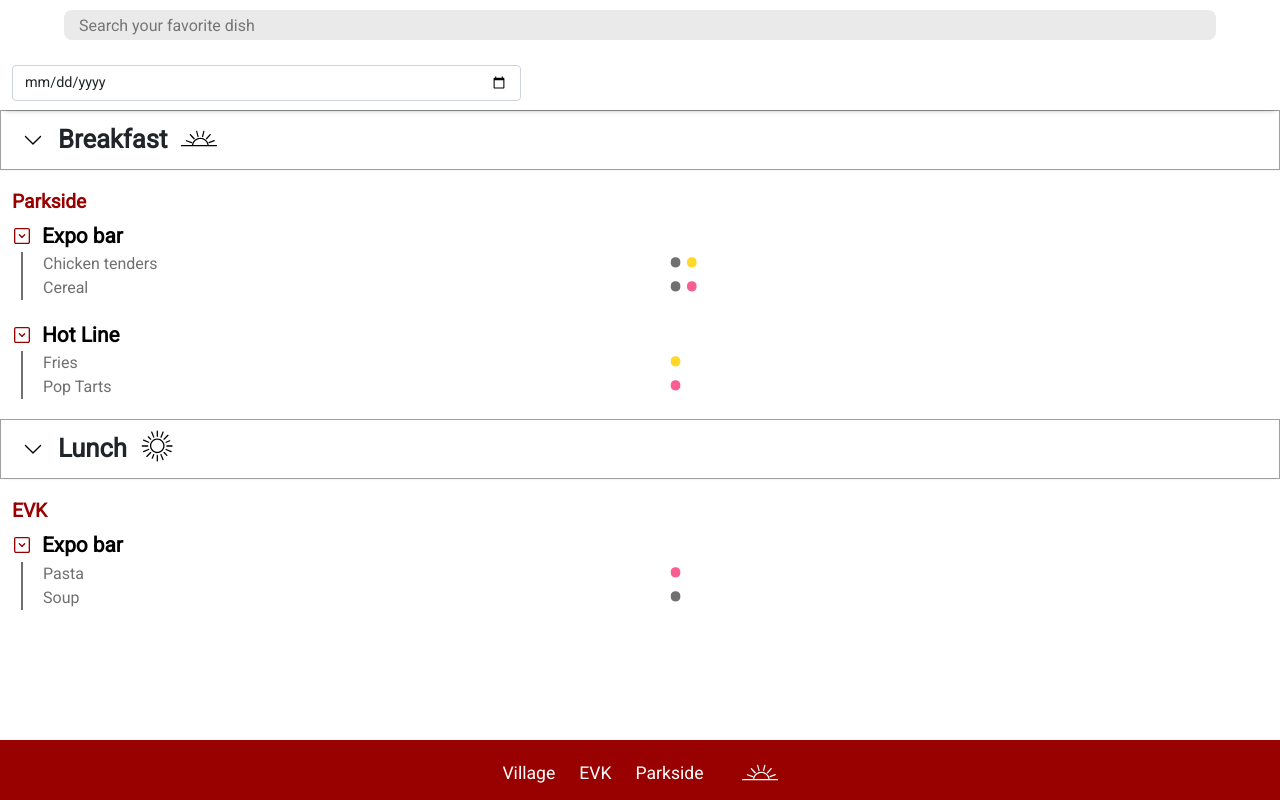
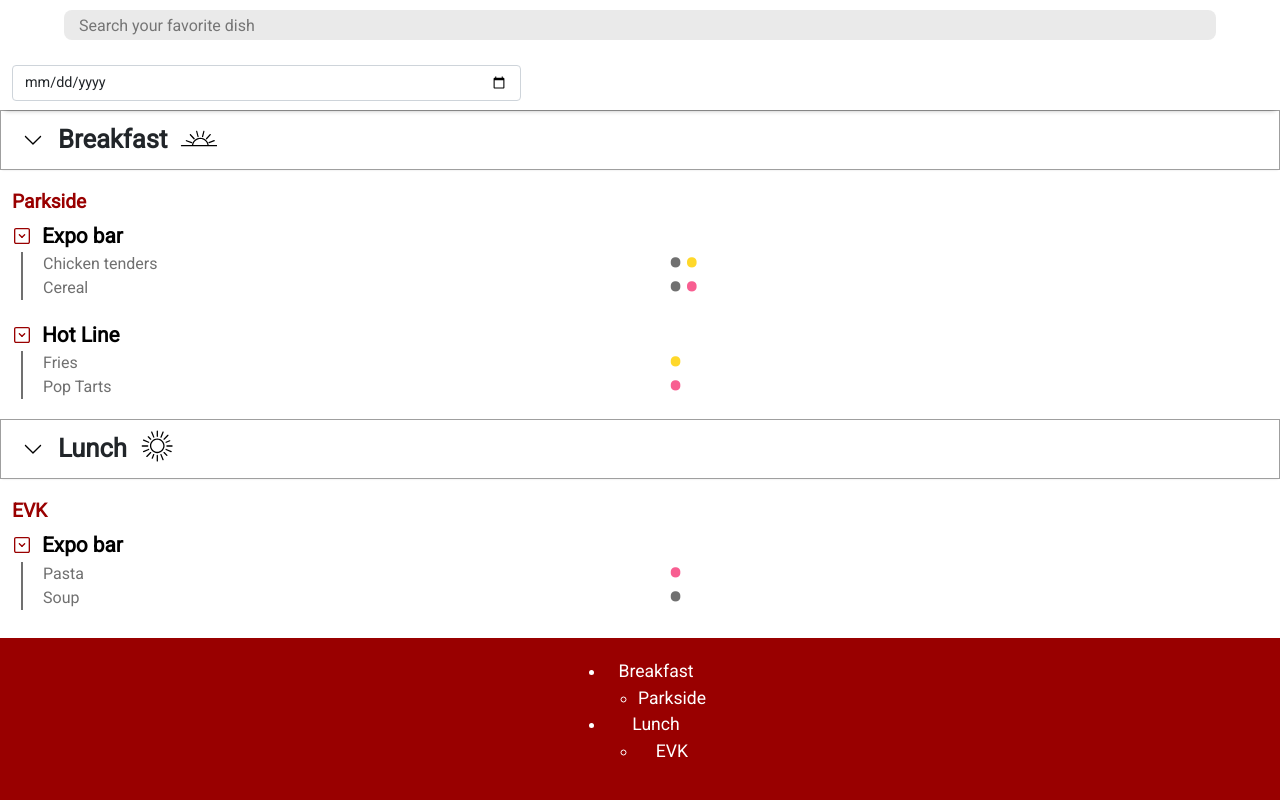
Before and after one commit to scottmai/trojan-dining, a React (Create React App) app in the folder frontend/: page / in a window 1280 px wide. Built offline with nearby package versions, Linux system fonts and the light colour scheme; data requests are answered from the project's data file.

Commit message:
Dynamically generates table of contents in navbar

```diff
--- a/frontend/src/components/DiningLocation.js
+++ b/frontend/src/components/DiningLocation.js
@@ -4,7 +4,10 @@ import MealSection from "./MealSection";
 const DiningLocation = (props) => {
     return (
         <div className="diningLocation">
-            <h2 className="location-title">{props.location.name}</h2>
+            <h2 id={`${props.location.name.toLowerCase()}-${props.mealtime.toLowerCase()}`}
+                className="location-title">
+                {props.location.name}
+            </h2>
             {props.location.stations.map(function (station) {
                 return (
                     <MealSection stations={station.name} items={station.items} />
--- a/frontend/src/components/MealtimeSection.js
+++ b/frontend/src/components/MealtimeSection.js
@@ -24,17 +24,17 @@ const MealtimeSection = (props) => {
     return (
         <div className="mealtimeSection">
             <div className="mealtime-banner row" onClick={toggleDropdown}>
-                <h2 className="mealtimeTitle">
-                <img className={`dropdown-icon ${isOpen ? '' : 'closed'}`} src={dropdownIcon} alt="dropdown" />
+                <h1 id={props.mealtime.name.toLowerCase()} className="mealtimeTitle">
+                    <img className={`dropdown-icon ${isOpen ? '' : 'closed'}`} src={dropdownIcon} alt="dropdown" />
                     {props.mealtime.name}
                     <img className={`mealtime-icon ${props.mealtime.name.toLowerCase()}`} alt={props.mealtime.name} src={mealtimeIcon()} />
-                </h2>
+                </h1>
             </div>
 
             <div className={`dining-location-list ${isOpen ? 'open' : ''}`}>
                 {props.mealtime.dining_halls.map(function (dining_hall) {
                     return (
-                        <DiningLocation location={dining_hall} />
+                        <DiningLocation location={dining_hall} mealtime={props.mealtime.name} />
                     )
                 })}
             </div>
--- a/frontend/src/components/Menu.js
+++ b/frontend/src/components/Menu.js
@@ -1,4 +1,4 @@
-import React, { useEffect, useState } from 'react';
+import React, { useEffect, useRef, useState } from 'react';
 
 import Header from './Header';
 import Navbar from './Navbar';
@@ -28,6 +28,10 @@ export default function Menu() {
         return <div>Loading...</div>
     }
 
+    // TODO: Create refs for scrolling to mealtime
+    // Scrolling logic using refs
+    const scrollToRef = (ref) => ref.current.scrollIntoView({ behavior: 'smooth' });
+
     return (
         <div style={{ marginTop: 0 }}>
             <div className="container-fluid top-navbar">
@@ -49,14 +53,4 @@ export default function Menu() {
     )
 }
 
-{/* <div className="container-fluid menuItems">
-    <h1 className="dining-location">{menu[0].dining_halls[0].name}</h1>
-    <h2 className="mealtimeTitle">Breakfast</h2>
-    {menu[0].dining_halls[0].stations.map(function (stations) {
-        return (
-            <MealSection stations={stations.name} items={stations.items} />
-        );
-    })}
-</div> */}
-
-//npx json-server --watch db.json --port 8000
+// npx json-server --watch db.json --port 8000
--- a/frontend/src/components/Navbar.js
+++ b/frontend/src/components/Navbar.js
@@ -1,25 +1,92 @@
-import React from "react";
+import {React, useState, useEffect} from "react";
 import breakfastIcon from "../assets/icons/sunrise.svg";
 
+// Dynamically build table of contents from displayed elements
+// Modified from https://www.emgoto.com/react-table-of-contents/
+const useHeadingsData = () => {
+    const [nestedHeadings, setNestedHeadings] = useState([]);
+
+    useEffect(() => {
+      const headingElements = Array.from(
+        document.querySelectorAll("h1, h2")
+      );
+
+      const newNestedHeadings = getNestedHeadings(headingElements);
+      setNestedHeadings(newNestedHeadings);
+    }, []);
+
+    return { nestedHeadings };
+};
+
+const getNestedHeadings = (headingElements) => {
+    const nestedHeadings = [];
+
+    headingElements.forEach((heading, index) => {
+      const { innerText: title, id } = heading;
+
+      if (heading.nodeName === "H1") {
+        nestedHeadings.push({ id, title, items: [] });
+      } else if (heading.nodeName === "H2" && nestedHeadings.length > 0) {
+        nestedHeadings[nestedHeadings.length - 1].items.push({
+          id,
+          title,
+        });
+      }
+    });
+
+    return nestedHeadings;
+};
+
+// Display as navbar
+const Headings = ({ headings }) => (
+    <ul>
+        {headings.map((heading) => (
+            <li key={heading.id}>
+                <a href={`#${heading.id}`}>{heading.title}</a>
+                {heading.items.length > 0 && (
+                    <ul>
+                        {heading.items.map((child) => (
+                        <li key={child.id}>
+                            <a href={`#${child.id}`}>{child.title}</a>
+                        </li>
+                        ))}
+                    </ul>
+                )}
+            </li>
+        ))}
+    </ul>
+);
+
 const Navbar = () => {
-    return (
-        <div className="container-fluid navbar">
-            <div className="row justify-content-center">
-                <div className="col">
-                    <a href="#">Village</a>
-                </div>
-                <div className="col">
-                    <a href="#">EVK</a>
-                </div>
-                <div className="col">
-                    <a href="#">Parkside</a>
-                </div>
-                <div className="col">
-                    <a href="#"><img className="mealtime-icon" alt="Breakfast" src={breakfastIcon} /></a>
+        const { nestedHeadings } = useHeadingsData();
+        return (
+            <div className="container-fluid navbar">
+                <div className="row">
+                    <nav aria-label="Table of contents">
+                        <Headings headings={nestedHeadings} />
+                    </nav>
                 </div>
             </div>
-        </div>
-    );
+        )
+
+    // return (
+    //     <div className="container-fluid navbar">
+    //         <div className="row justify-content-center">
+    //             <div className="col">
+    //                 <a href="#Breakfast">Breakfast</a>
+    //             </div>
+    //             <div className="col">
+    //                 <a href="#Lunch">Lunch</a>
+    //             </div>
+    //             <div className="col">
+    //                 <a href="#Dinner">Dinner</a>
+    //             </div>
+    //             <div className="col">
+    //                 <a href="#"><img className="mealtime-icon" alt="Breakfast" src={breakfastIcon} /></a>
+    //             </div>
+    //         </div>
+    //     </div>
+    // );
 }
 
 export default Navbar;
--- a/frontend/src/index.scss
+++ b/frontend/src/index.scss
@@ -7,6 +7,7 @@ body {
     margin-bottom: 59px;
     font-family: Roboto, sans-serif;
     overflow-x: none;
+    scroll-behavior: smooth;
 }
 
 .navbar {
@@ -21,22 +22,14 @@ body {
     justify-content: center;
     text-align: center;
     font-size: 1.1em;
-    height: 60px;
+    // height: 60px;
 
-     a {
+    a {
          text-decoration: none;
          color: white;
+         background: none;
+         border: none;
      }
-
-    ul {
-        margin: 0;
-        padding: 0;
-        list-style-type: none;
-        li {
-            padding: 8px;
-            display: inline;
-        }
-    }
     .mealtime-icon {
         width: 50px;
         transform: translateY(-5px);
@@ -127,7 +120,6 @@ body {
 }
 
 .menuItems {
-    padding-top: 110px;
     .mealtimeSection {
         .mealtimeTitle {
             font-weight: bold;
@@ -164,7 +156,6 @@ body {
         .mealtime-banner {
             padding-top: 10px;
             background-color: white;
-
             top: 109px;
             position: sticky;
             border: 1px solid #00000060;
@@ -172,6 +163,7 @@ body {
         }
         .dining-location-list {
             display: none;
+            scroll-padding-top: 200px;
             margin-top: 20px;
             &.open {
                 display: inherit;
@@ -180,15 +172,13 @@ body {
     }
 }
 
-// TODO: Fix scrolling problem
 .top-navbar {
     z-index: 5;
     background-color: white;
-    position: fixed;
+    position: sticky;
     top: 0;
     width: 100%;
     height: 110px;
-    display: block;
     box-shadow: 0 5px 5px -5px #00000060;
 
     .header {
```
